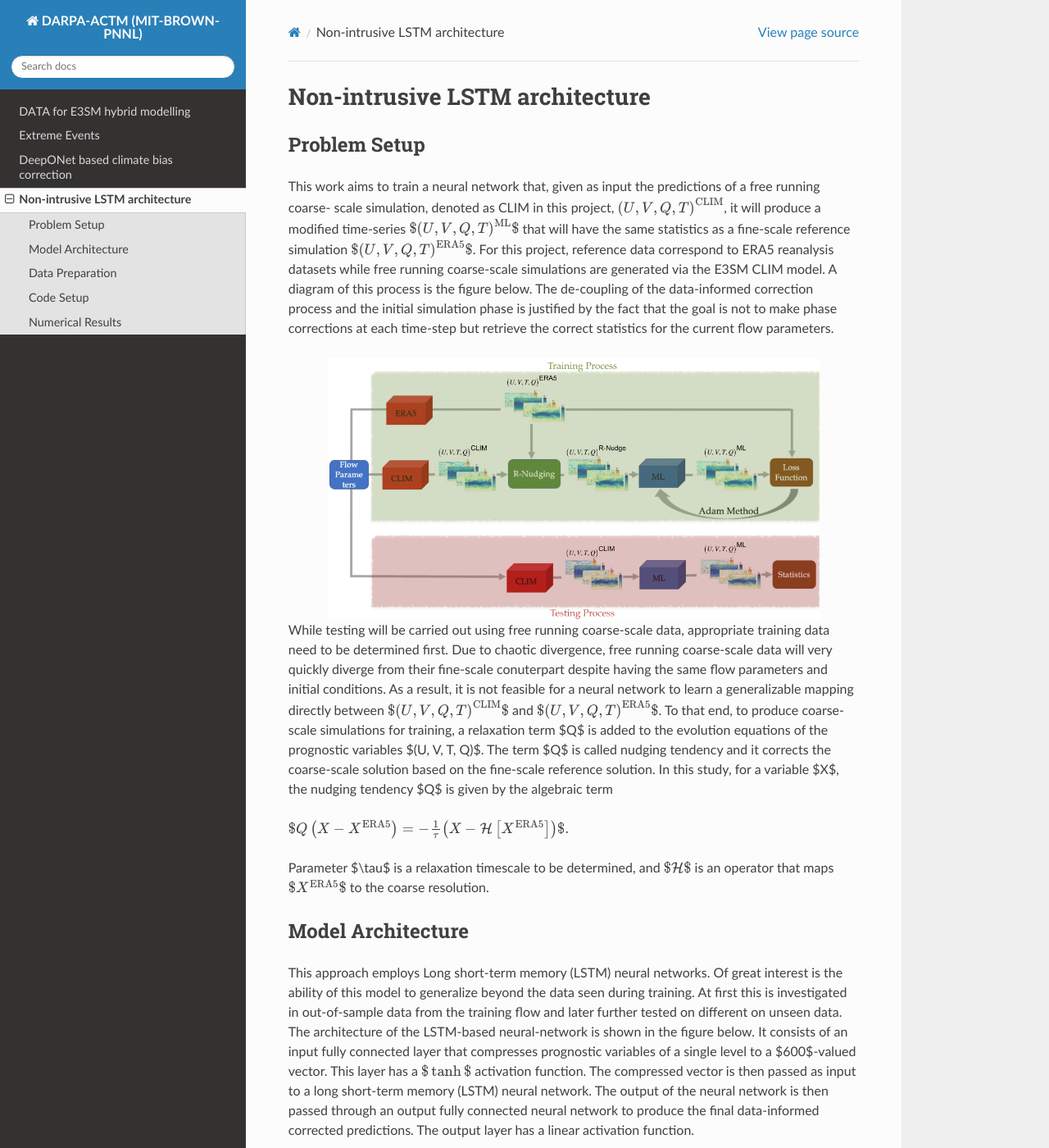
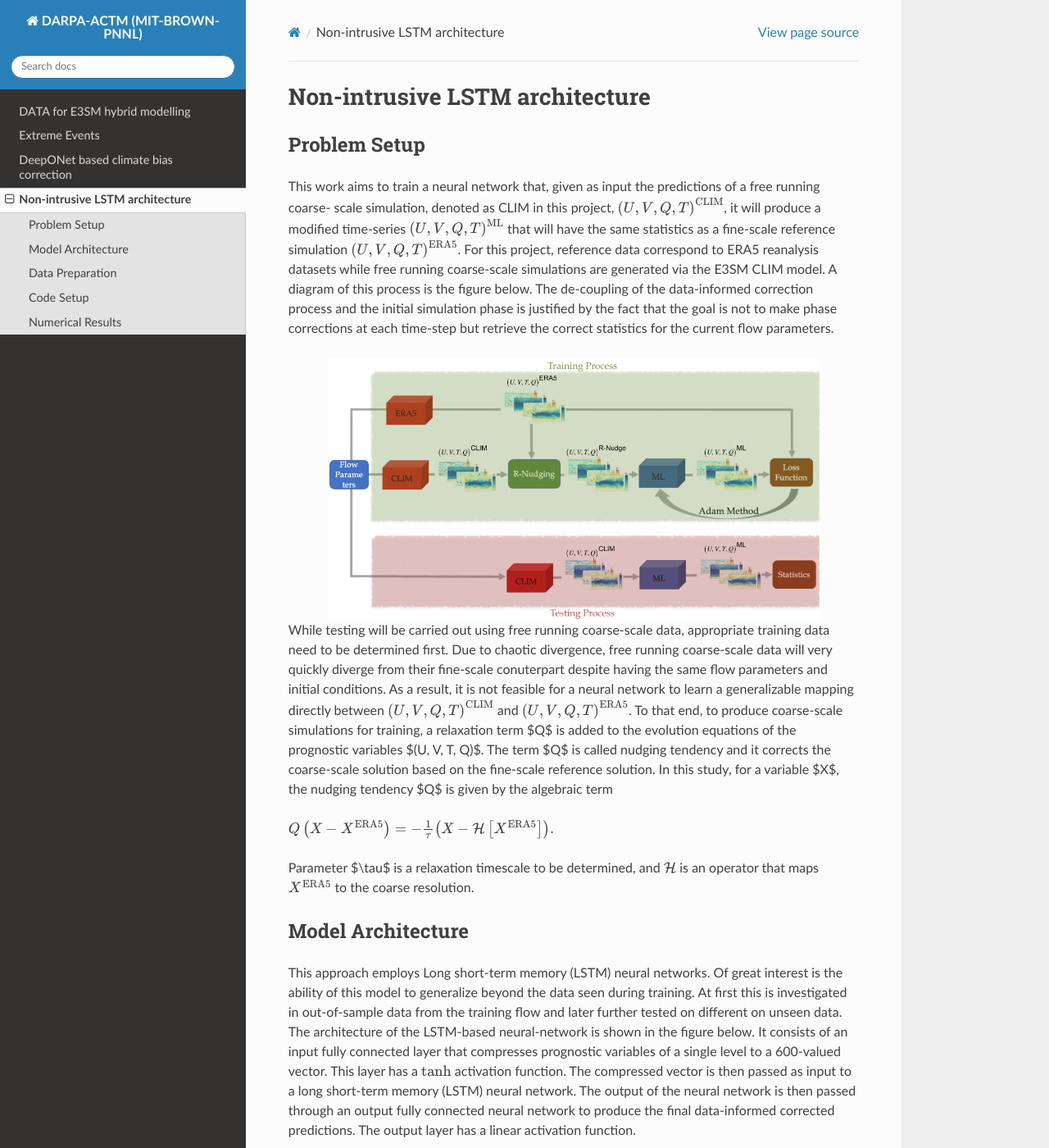
Before and after one commit to aniruddhabora/Extreme-Events-using-Scientific-Machine-Learning, a Sphinx documentation site: the page built from docs/source/modules/LSTM_based_offline_correction.rst, in a window 1280 px wide and 1400 px high. Shown: the whole window at 82% size. Built offline with Sphinx 7.4.7 and the Read the Docs theme 2.0.0, drawn with Linux system fonts in a browser that asks for light colours; pages that are not in the unit, such as notebooks, are missing from menus; some of the changed text lies outside the part shown.

Commit message:
Update LSTM_based_offline_correction.rst

```diff
--- a/docs/source/modules/LSTM_based_offline_correction.rst
+++ b/docs/source/modules/LSTM_based_offline_correction.rst
@@ -4,8 +4,8 @@ Problem Setup
 -------------
 
 This work aims to train a neural network that, given as input the predictions of a free running coarse-
-scale simulation, denoted as CLIM in this project, :math:`\left(U, V, Q, T\right)^{\text{CLIM}}`, it will produce a modified time-series :math:`$\left(U, V, Q, T\right)^{\text{ML}}$` that will have the same
-statistics as a fine-scale reference simulation :math:`$\left(U, V, Q, T\right)^{\text{ERA5}}$`. For this
+scale simulation, denoted as CLIM in this project, :math:`\left(U, V, Q, T\right)^{\text{CLIM}}`, it will produce a modified time-series :math:`\left(U, V, Q, T\right)^{\text{ML}}` that will have the same
+statistics as a fine-scale reference simulation :math:`\left(U, V, Q, T\right)^{\text{ERA5}}`. For this
 project, reference data correspond to ERA5 reanalysis datasets while free running coarse-scale
 simulations are generated via the E3SM CLIM model. A diagram of this process is the figure below. The
 de-coupling of the data-informed correction process and the initial simulation phase is justified by the
@@ -22,16 +22,16 @@ While testing will be carried out using free running coarse-scale data, appropri
 be determined first. Due to chaotic divergence, free running coarse-scale data will very quickly diverge
 from their fine-scale conuterpart despite having the same flow parameters and initial conditions. As a
 result, it is not feasible for a neural network to learn a generalizable mapping directly between
-:math:`$\left(U, V, Q, T\right)^{\text{CLIM}}$` and :math:`$\left(U, V, Q, T\right)^{\text{ERA5}}$`. To
+:math:`\left(U, V, Q, T\right)^{\text{CLIM}}` and :math:`\left(U, V, Q, T\right)^{\text{ERA5}}`. To
 that end, to produce coarse-scale simulations for training, a relaxation term $Q$ is added to the
 evolution equations of the prognostic variables $(U, V, T, Q)$. The term $Q$ is called nudging tendency
 and it corrects the coarse-scale solution based on the fine-scale reference solution. In this study, for a
 variable $X$, the nudging tendency $Q$ is given by the algebraic term
 
-:math:`$Q\left( X-X^{\text{ERA5}} \right) = -\frac{1}{\tau} \left( X-\mathcal{H} \left[X^{\text{ERA5}}\right] \right)$.`
+:math:`Q\left( X-X^{\text{ERA5}} \right) = -\frac{1}{\tau} \left( X-\mathcal{H} \left[X^{\text{ERA5}}\right] \right).`
 
-Parameter $\\tau$ is a relaxation timescale to be determined, and :math:`$\mathcal{H}$` is an operator
-that maps :math:`$X^{\text{ERA5}}$` to the coarse resolution.
+Parameter $\\tau$ is a relaxation timescale to be determined, and :math:`\mathcal{H}` is an operator
+that maps :math:`X^{\text{ERA5}}` to the coarse resolution.
 
 
 Model Architecture
@@ -40,7 +40,7 @@ Model Architecture
 This approach employs Long short-term memory (LSTM) neural networks. Of great interest is the ability of this model to generalize beyond the data seen during training. At first this is investigated in out-of-sample data from the training flow and later further tested
 on different on unseen data. The architecture of the LSTM-based neural-network is shown in the figure
 below. It consists of an input fully connected layer that compresses prognostic variables of a single level
-to a $600$-valued vector. This layer has a :math:`$\tanh$` activation function. The compressed vector
+to a 600-valued vector. This layer has a :math:`\tanh` activation function. The compressed vector
 is then passed as input to a long short-term memory (LSTM) neural network. The output of the neural network is then passed through an output fully connected neural network to produce the final data-informed corrected predictions. The output layer has a linear activation function.
 
 
@@ -75,14 +75,14 @@ called "Reverse Spectral Nudging" with its purpose being to match the energy spe
 solution to that of the coarse-scale solution to improve the training process. Hence, while traditional
 nudging schemes correct the coarse-scale solution with data from the reference solution, the proposed
 scheme further processes the nudged data by matching its energy spectrum to that of the
-corresponding free running coarse-scale flow. The corrected nudged data is termed as :math:`$\left( U,
-V, Q, T \right)^{\text{R-Nudge}}$` and defined, for a prognostic variable $X$, as
+corresponding free running coarse-scale flow. The corrected nudged data is termed as :math:`\left( U,
+V, Q, T \right)^{\text{R-Nudge}}` and defined, for a prognostic variable :math:`X`, as
 
-:math:`$X^{\text{RS-nudge}}\left(x, y t; z=z_0\right) = \sum_{k,l} R_{k,l} \hat{X}_{k,l}^{\text{nudge}}(t;z=z_0) e^{i\left( k x +l y \right)},$`
+:math:`X^{\text{RS-nudge}}\left(x, y t; z=z_0\right) = \sum_{k,l} R_{k,l} \hat{X}_{k,l}^{\text{nudge}}(t;z=z_0) e^{i\left( k x +l y \right)},`
 
-where :math:`${X}_{k,l}^{\text{nudge}}(t)$` are the spatial Fourier coefficients of :math:`$X^{\text{nudge}}$` and
+where :math:`{X}_{k,l}^{\text{nudge}}(t)` are the spatial Fourier coefficients of :math:`X^{\text{nudge}}` and
 
-:math:`$R_{k,l} = \sqrt{\frac{\mathcal{E}^{\text{CLIM}}_{k,l}}{\mathcal{E}^{\text{nudge}}_{k,l}}}, \quad\text{and} \quad \mathcal{E}_{k,l} = \frac{1}{T}\int_0^T \hat{E}_{k,l}(t) \mathrm{d}t =\frac{1}{T} \int_0^T|\hat{X}_{k,l}(t)|^2 \mathrm{d}t.$`
+:math:`R_{k,l} = \sqrt{\frac{\mathcal{E}^{\text{CLIM}}_{k,l}}{\mathcal{E}^{\text{nudge}}_{k,l}}}, \quad\text{and} \quad \mathcal{E}_{k,l} = \frac{1}{T}\int_0^T \hat{E}_{k,l}(t) \mathrm{d}t =\frac{1}{T} \int_0^T|\hat{X}_{k,l}(t)|^2 \mathrm{d}t.`
 
 
 A depiction of the values of these coefficients can be seen in the figure below.
@@ -96,7 +96,7 @@ A depiction of the values of these coefficients can be seen in the figure below.
 An important property of this scheme is that the new data have exactly the energy spectrum of the free
 running coarse simulation, meaning that the training and testing data come from the same distributions.
 This property improves significantly the accuracy of the resulted ML scheme. The energy spectra of the
-R-nudged solution indeed coincide with the coarse-scale free running spectra. In addition, the R-nudged data still follow the reference data, allowing for a mapping between :math:`$\left( U,V,T,Q\right)^{\text{R-Nudge}}$` and :math:`$\left( U,V,T,Q \right)^{\text{ERA5}}$`. This process does not
+R-nudged solution indeed coincide with the coarse-scale free running spectra. In addition, the R-nudged data still follow the reference data, allowing for a mapping between :math:`\left( U,V,T,Q\right)^{\text{R-Nudge}}` and :math:`\left( U,V,T,Q \right)^{\text{ERA5}}`. This process does not
 require running additional nudged simulations, thus lowering the total cost of the training scheme.
 
 Code Setup
```
